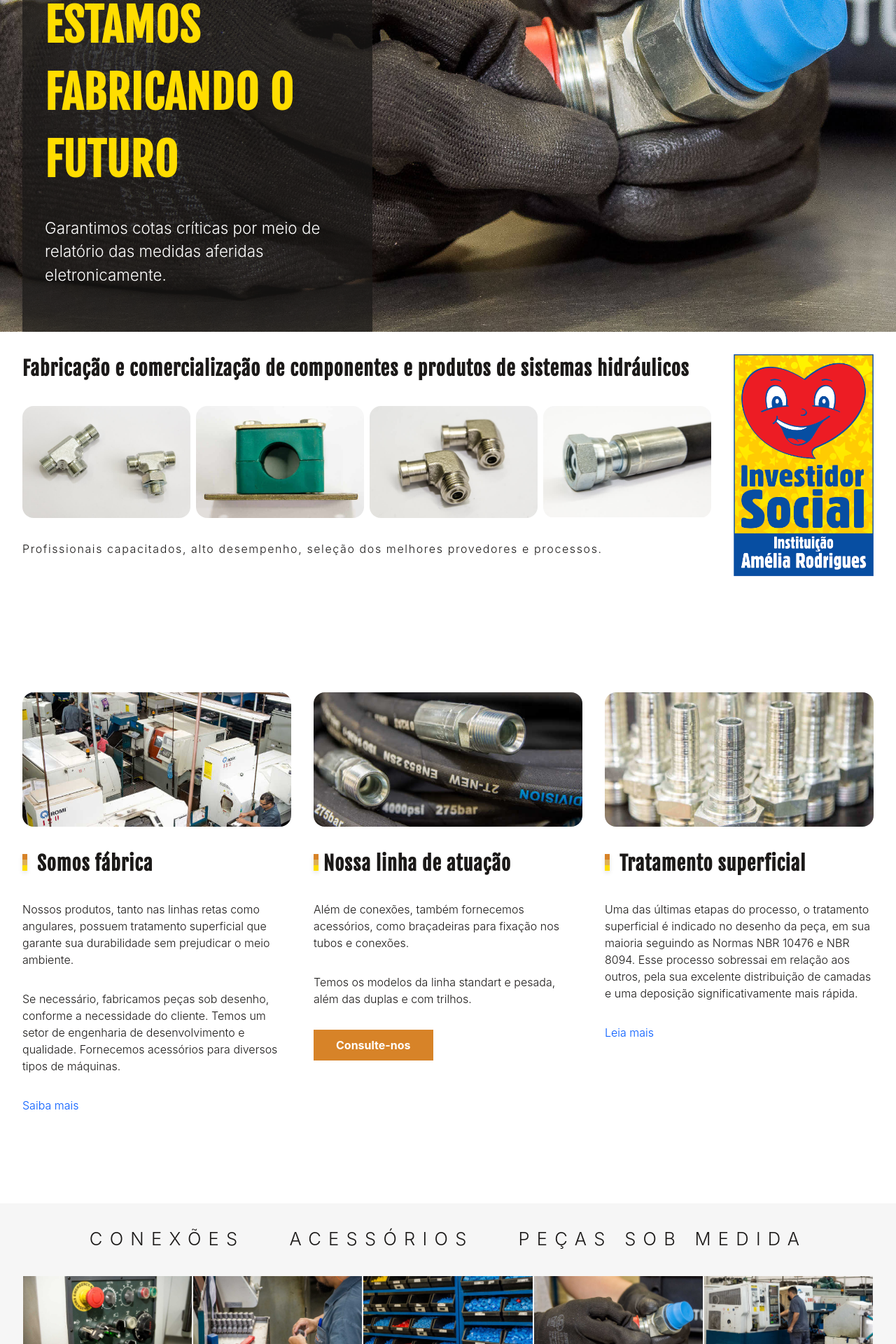
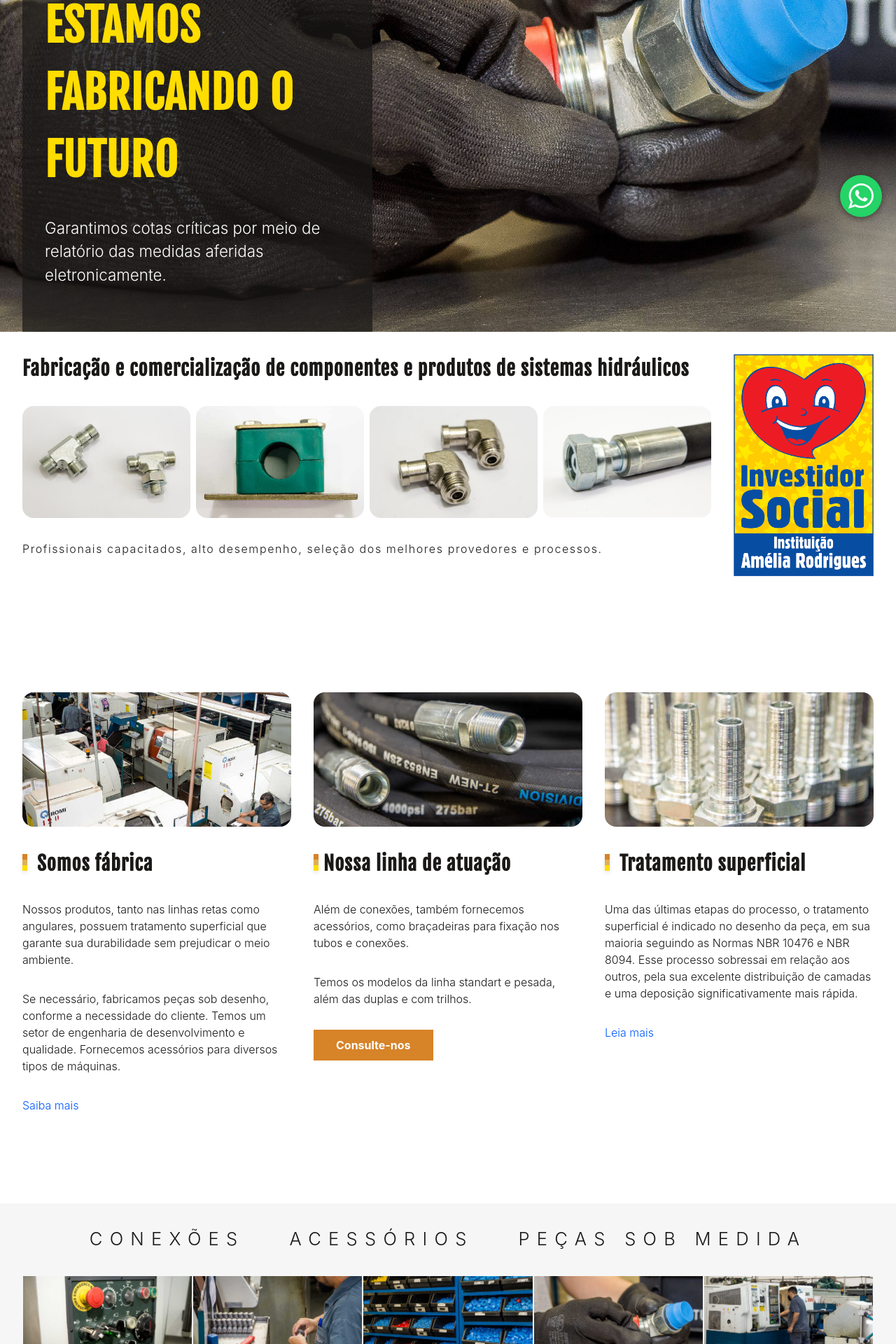
Before and after one commit to evkdobrasil/evkdobrasil.github.io, a Jekyll site: the page built from index.html, in a window 1280 px wide. Shown: the part 570-2490 px from the top of the page at 70% size. Built offline with Jekyll 4.4.1, drawn with Linux system fonts in a browser that asks for light colours; the list of posts is cut into pages by our own code; some of the changed text lies outside the part shown.

Commit message:
whatsapp no rodapé e botão flutuante

```diff
--- a/_config.yml
+++ b/_config.yml
@@ -31,6 +31,9 @@
 paginate: 10
 paginate_path: "/blog/:num/"
 email: comercial@evkdobrasil.com.br
+whatsapp:
+  label: "(11) 91982-9770"
+  number: 5511919829770
 ga_id: ""
 sass:
   style: compressed
--- a/_includes/footer.html
+++ b/_includes/footer.html
@@ -13,7 +13,12 @@
         </li>
         {%- endif %} {% endfor -%}
         <li>
-          <a href="mailto:{{site.email}}" class="page-link">Fale conosco</a>
+          <a href="mailto:{{site.email}}" class="page-link">{{site.email}}</a>
+        </li>
+        <li>
+          <a href="tel:{{site.whatsapp.number}}" class="page-link">
+            {{site.whatsapp.label}}
+          </a>
         </li>
       </ul>
     </nav>
@@ -45,3 +50,15 @@
     </div>
   </div>
 </footer>
+
+<div class="site-footer__whatsapp-container">
+  <a
+    class="site-footer__whatsapp-button"
+    target="_blank"
+    href="https://api.whatsapp.com/send?phone={{site.whatsapp.number}}"
+    aria-label="Chamar no WhatsApp"
+    title="Chamar no WhatsApp"
+  >
+    {% include svg/whatsapp.svg %}
+  </a>
+</div>
--- a/_sass/_layout.scss
+++ b/_sass/_layout.scss
@@ -124,4 +124,35 @@
     @extend .horizontal, .center;
     gap: var(--spacing-smart);
   }
+
+  &__whatsapp {
+    &-container {
+      position: fixed;
+      right: 20px;
+      bottom: 20px;
+    }
+
+    &-button {
+      @extend .icon;
+      width: 60px;
+      height: 60px;
+      padding: 12px;
+      background-color: #25d366;
+      color: #fff;
+      border-radius: 999em;
+      box-shadow: 0 2px 10px 0 rgba(#000, 0.5);
+
+      &:hover,
+      &:focus,
+      &:active {
+        background-color: #157e3c;
+        color: #fff;
+      }
+
+      svg {
+        width: 100%;
+        height: 100%;
+      }
+    }
+  }
 }
```
